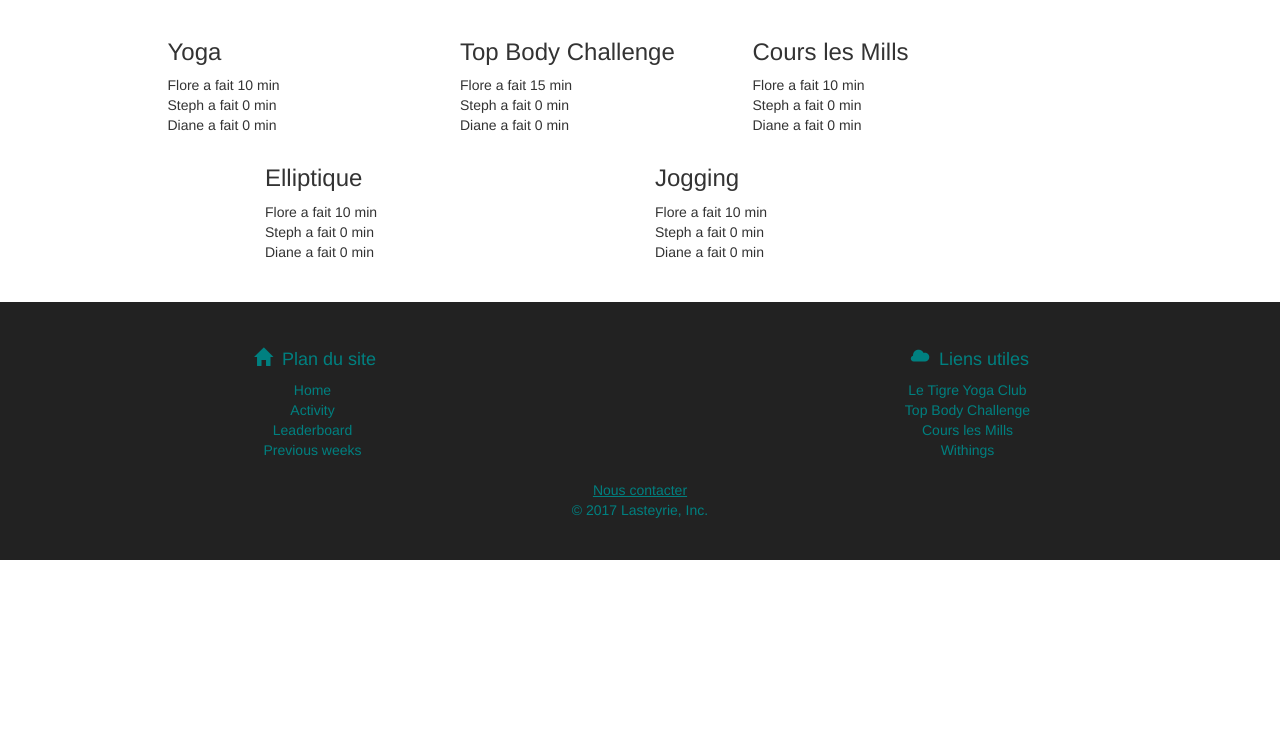
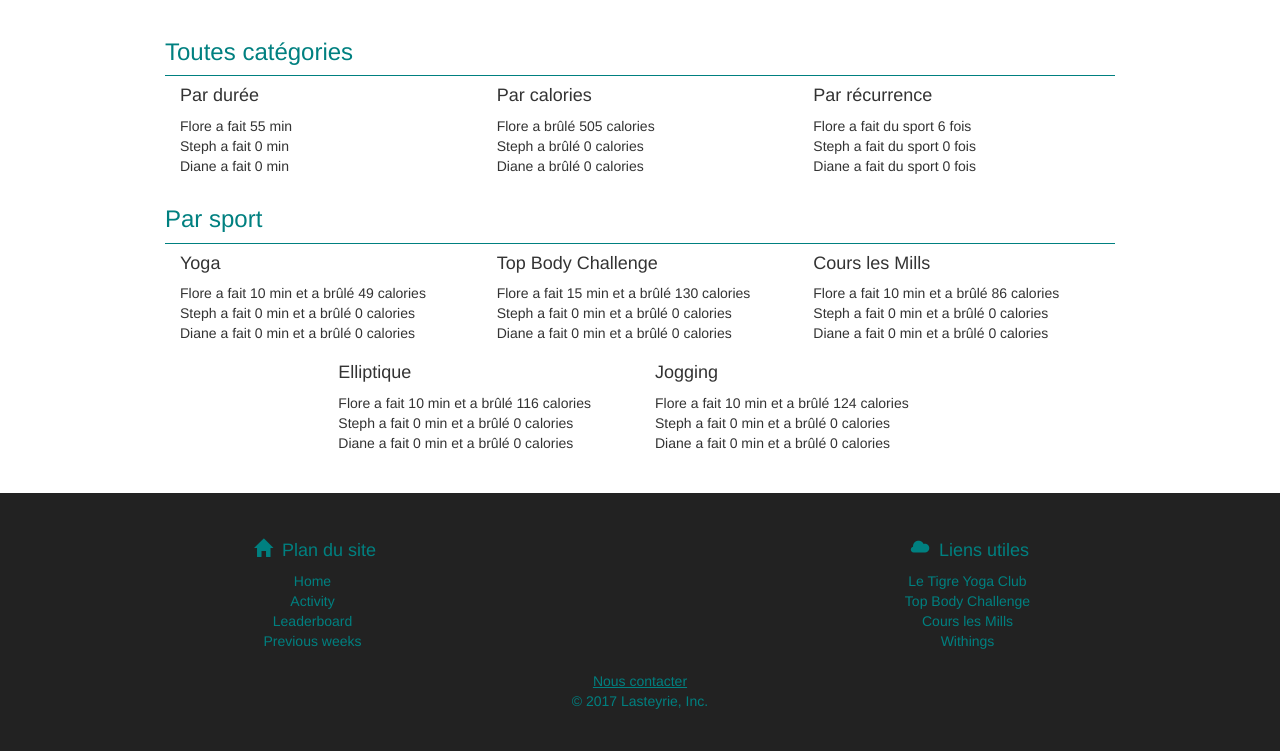
Before and after one commit to floredelasteyrie/yogaintensivclub, a Django app: page /leaderboard/ in a window 1280 px wide. Shown: the part 51-802 px from the top of the page. Before the commit the page ends 611 px from the top, so only its background shows below. Run offline with Django 3.2, Linux system fonts and the light colour scheme; a user stored in the database is signed in; data comes from the database, SQL or seed files in the repository; both versions use the stored data as it was after the commit; some libraries are stand-ins or nearby versions.

Commit message:
MAJ 21/04
- Ajouts des calories et de la récurrence au leaderboard
- Correction de typos codes

```diff
--- a/yoga/templates/leaderboard.html
+++ b/yoga/templates/leaderboard.html
@@ -11,50 +11,80 @@
 
 {% block content %}
 
+<div class="col-md-offset-1 col-md-10">
     <div class="row">
-        <div class="col-md-offset-1 col-md-3">
-            <h3>Yoga</h3>
+    <h3 style="color: teal;">Toutes catégories</h3>
+    <div style="border-bottom: 1px solid teal"></div>
+        <div class="col-sm-4">
+            <h4>Par durée</h4>
                 <p>
-                {%  for tab in tableau1 %}
+                {%  for tab in tableau6 %}
                     {{ tab.utilisateur.first_name }} a fait {{ tab.temps }} min </br>
                 {% endfor %}
                 </p>
         </div>
+        <div class="col-sm-4">
+            <h4>Par calories</h4>
+                {%  for tab in tab_calories %}
+                    {{ tab.utilisateur.first_name }} a brûlé {{ tab.calories }} calories </br>
+                {% endfor %}
+        </div>
+        <div class="col-sm-4">
+            <h4>Par récurrence</h4>
+                {%  for tab in tableau6 %}
+                    {{ tab.utilisateur.first_name }} a fait du sport {{ tab.fois }} fois </br>
+                {% endfor %}
+        </div>
+    </div>
 
-        <div class="col-md-3">
-        <h3>Top Body Challenge</h3>
+    <div class="row">
+    <h3 style="color: teal;">Par sport</h3>
+    <div style="border-bottom: 1px solid teal"></div>
+        <div class="col-sm-4">
+            <h4>Yoga</h4>
+                <p>
+                {%  for tab in tableau1 %}
+                    {{ tab.utilisateur.first_name }} a fait {{ tab.temps }} min et a brûlé {{ tab.calories }} calories </br>
+                {% endfor %}
+
+                </p>
+        </div>
+
+        <div class="col-sm-4">
+            <h4>Top Body Challenge</h4>
                 <p>
                 {%  for tab in tableau2 %}
-                {{ tab.utilisateur.first_name }} a fait {{ tab.temps }} min </br>
+                    {{ tab.utilisateur.first_name }} a fait {{ tab.temps }} min et a brûlé {{ tab.calories }} calories </br>
                 {% endfor %}
                 </p>
             </div>
 
-        <div class="col-md-3">
-        <h3>Cours les Mills</h3>
+        <div class="col-sm-4">
+            <h4>Cours les Mills</h4>
                 <p>
                 {%  for tab in tableau3 %}
-                {{ tab.utilisateur.first_name }} a fait {{ tab.temps }} min </br>
+                    {{ tab.utilisateur.first_name }} a fait {{ tab.temps }} min et a brûlé {{ tab.calories }} calories </br>
                 {% endfor %}
                 </p>
             </div>
     </div>
     <div class="row">
-        <div class="col-md-offset-2 col-md-4">
-            <h3>Elliptique</h3>
+        <div class="col-sm-offset-2 col-sm-4">
+            <h4>Elliptique</h4>
                 <p>
                 {%  for tab in tableau4 %}
-                    {{ tab.utilisateur.first_name }} a fait {{ tab.temps }} min </br>
+                    {{ tab.utilisateur.first_name }} a fait {{ tab.temps }} min et a brûlé {{ tab.calories }} calories </br>
                 {% endfor %}
                 </p>
         </div>
-        <div class="col-md-4">
-            <h3>Jogging</h3>
+        <div class="col-sm-4">
+            <h4>Jogging</h4>
                 <p>
                 {%  for tab in tableau5 %}
-                    {{ tab.utilisateur.first_name }} a fait {{ tab.temps }} min </br>
+                    {{ tab.utilisateur.first_name }} a fait {{ tab.temps }} min et a brûlé {{ tab.calories }} calories </br>
                 {% endfor %}
                 </p>
         </div>
     </div>
+</div>
 {% endblock %}
--- a/yoga/urls.py
+++ b/yoga/urls.py
@@ -1,12 +1,10 @@
 from django.conf.urls import include, url
 from django.contrib import admin
-from django.contrib.auth import views as auth_views
 from . import views
-from . views import *
 
 urlpatterns = [
     url(r'^admin/', include(admin.site.urls)),
-    url(r'^$',views.home),
+    url(r'^$', views.home),
     url(r'^logout/$', views.deconnexion),
     url(r'^login/$', views.connexion, name="connexion"),
     url(r'^activity/$', views.activity),
--- a/yoga/views.py
+++ b/yoga/views.py
@@ -1,12 +1,14 @@
 from django.shortcuts import render, redirect
 from django.contrib.auth import logout, authenticate, login
-from django.contrib.auth.models import User
 from .forms import *
 from .models import *
+import math
+
 
 def deconnexion(request):
     logout(request)
     return render(request, "logout.html")
+
 
 def connexion(request):
     error = False
@@ -20,13 +22,13 @@ def connexion(request):
             if user:
                 login(request, user)
                 return redirect("/")
-            else:  # sinon une erreur sera affichée
+            else:
                 error = True
     else:
         form = ConnexionForm()
 
+    return render(request, "login.html", locals())
 
-    return render(request, "login.html", locals())
 
 def home(request):
     if not request.user.is_authenticated:
@@ -37,12 +39,11 @@ def home(request):
         if form.is_valid():
             selectsport = form.cleaned_data['sport']
             selectdurée = form.cleaned_data['duree']
-            activity = Activity()
-            activity.sport = selectsport
-            activity.durée = selectdurée
-            activity.user = request.user
-            activity.save()
-
+            activité = Activity()
+            activité.sport = selectsport
+            activité.durée = selectdurée
+            activité.user = request.user
+            activité.save()
             envoi = True
 
             return redirect("/activity")
@@ -51,91 +52,120 @@ def home(request):
         form = ActivityForm()
     return render(request, "index.html", locals())
 
+
 def activity(request):
     if not request.user.is_authenticated:
         return redirect("/login")
 
-    activity = Activity.objects.all().order_by("-date")
-    return render(request, "activity.html", {'activitées' :activity})
-
-def suppr_activity(request,id):
+    activité = Activity.objects.all().order_by("-date")
+    return render(request, "activity.html", {'activitées': activité})
 
 
-
-    post = Activity.objects.get(id=id)
+def suppr_activity(request, ide):
+    post = Activity.objects.get(id=ide)
 
     if request.user == post.user:
         post.delete()
 
     return redirect("/activity")
 
+
 def leaderboard(request):
     if not request.user.is_authenticated:
         return redirect("/login")
 
-    userlist1 = User.objects.all()
+    userlist = User.objects.all()
     tableau1 = []
+    calories1 = []
     compteur1 = 1
-    for utilisateur in userlist1:
-        activitylist1 = Activity.objects.filter(user=utilisateur,sport="Yoga")
+    for utilisateur in userlist:
+        activitylist1 = Activity.objects.filter(user=utilisateur, sport="Yoga")
         temps = 0
         for activitée in activitylist1:
             temps += activitée.durée
-            print(temps)
-        binome1 = {'temps': temps, 'utilisateur': utilisateur}
+        binome1 = {'temps': temps, 'utilisateur': utilisateur, 'calories': math.floor(temps*4.9666666667)}
         tableau1.append(binome1)
         compteur1 += 1
 
-    userlist2 = User.objects.all()
     tableau2 = []
     compteur2 = 1
-    for utilisateur in userlist2:
-        activitylist2 = Activity.objects.filter(user=utilisateur,sport="Top Body Challenge")
+    for utilisateur in userlist:
+        activitylist2 = Activity.objects.filter(user=utilisateur, sport="Top Body Challenge")
         temps = 0
         for activitée in activitylist2:
             temps += activitée.durée
-        binome2 = {'temps': temps, 'utilisateur': utilisateur}
+        binome2 = {'temps': temps, 'utilisateur': utilisateur, 'calories': math.floor(temps*8.666666667)}
         tableau2.append(binome2)
         compteur2 += 1
 
-    userlist3 = User.objects.all()
     tableau3 = []
     compteur3 = 1
-    for utilisateur in userlist3:
-        activitylist3 = Activity.objects.filter(user=utilisateur,sport="Cours les Mills")
+    for utilisateur in userlist:
+        activitylist3 = Activity.objects.filter(user=utilisateur, sport="Cours les Mills")
         temps = 0
         for activitée in activitylist3:
             temps += activitée.durée
-        binome3 = {'temps': temps, 'utilisateur': utilisateur}
+        binome3 = {'temps': temps, 'utilisateur': utilisateur, 'calories': math.floor(temps*8.666666667)}
         tableau3.append(binome3)
         compteur3 += 1
 
-    userlist4 = User.objects.all()
     tableau4 = []
     compteur4 = 1
-    for utilisateur in userlist4:
-        activitylist4 = Activity.objects.filter(user=utilisateur,sport="Elliptique")
+    for utilisateur in userlist:
+        activitylist4 = Activity.objects.filter(user=utilisateur, sport="Elliptique")
         temps = 0
         for activitée in activitylist4:
             temps += activitée.durée
-        binome4 = {'temps': temps, 'utilisateur': utilisateur}
+        binome4 = {'temps': temps, 'utilisateur': utilisateur, 'calories': math.floor(temps*11.6666666667)}
         tableau4.append(binome4)
         compteur4 += 1
 
-
-    userlist5 = User.objects.all()
     tableau5 = []
     compteur5 = 1
-    for utilisateur in userlist5:
-        activitylist5 = Activity.objects.filter(user=utilisateur,sport="Jogging")
+    for utilisateur in userlist:
+        activitylist5 = Activity.objects.filter(user=utilisateur, sport="Jogging")
         temps = 0
         for activitée in activitylist5:
             temps += activitée.durée
-        binome5 = {'temps': temps, 'utilisateur': utilisateur}
+        binome5 = {'temps': temps, 'utilisateur': utilisateur, 'calories': math.floor(temps*12.4)}
         tableau5.append(binome5)
         compteur5 += 1
 
-    return render(request, "leaderboard.html",locals())
+    tableau6 = []
+    for utilisateur in userlist:
+        activitylist6 = Activity.objects.filter(user=utilisateur)
+        compteur6 = 0
+        temps = 0
+        for activitée in activitylist6:
+            compteur6 += 1
+            temps += activitée.durée
+        binome6 = {'temps': temps, 'utilisateur': utilisateur, 'fois': compteur6}
+        tableau6.append(binome6)
+
+    tab_calories = []
+    for utilisateur in userlist:
+        cal_totales = 0
+        for tab in tableau1:
+            if tab['utilisateur'] == utilisateur:
+                cal_totales += tab['calories']
+        for tab in tableau2:
+            if tab['utilisateur'] == utilisateur:
+                cal_totales += tab['calories']
+        for tab in tableau3:
+            if tab['utilisateur'] == utilisateur:
+                cal_totales += tab['calories']
+        for tab in tableau4:
+            if tab['utilisateur'] == utilisateur:
+                cal_totales += tab['calories']
+        for tab in tableau5:
+            if tab['utilisateur'] == utilisateur:
+                cal_totales += tab['calories']
+                cal_totales = math.floor(cal_totales)
+        cor_calories = {'utilisateur': utilisateur, 'calories': cal_totales}
+        tab_calories.append(cor_calories)
+
+    return render(request, "leaderboard.html", locals())
+
 
 def previousweeks(request):
     if not request.user.is_authenticated:
@@ -143,6 +173,7 @@ def previousweeks(request):
 
     return render(request, "weekly.html")
 
+
 def liens(request):
 
     return render(request, "liens.html")
```
Also changed, not shown: yoga/admin.py (+7 -6 lines), yoga/models.py (+5 -5 lines), yoga/templates/index.html (+4 -4 lines), db.sqlite3. Lines whose indentation alone changed are shown as unchanged.
